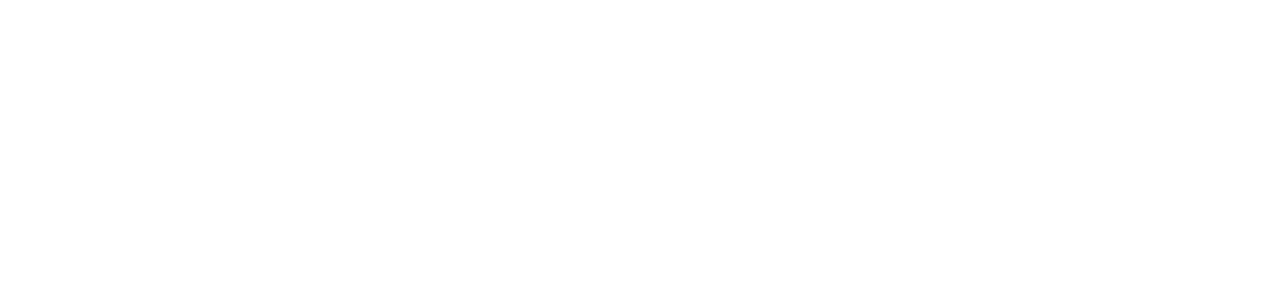
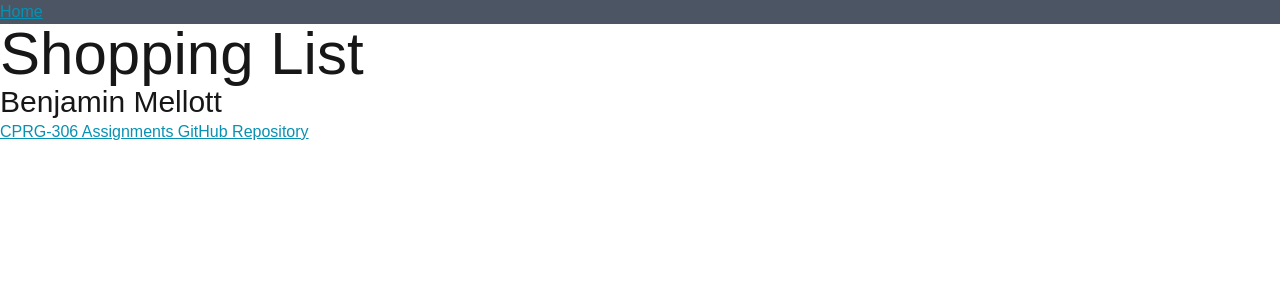
Before and after one commit to Hmmm-8938/cprg306-assignments, a Next.js app: page /week-2 in a window 1280 px wide. Shown: the top 300 px of the page. Built offline with nearby package versions, Linux system fonts and the light colour scheme.

Commit message:
Week 2 Assignment Completed
I have completed the requirements for the Week 2 Assignment + Added an extra component for a menu bar for a quick way back to the home page.

```diff
--- /dev/null
+++ b/app/_components/menu-bar.js
@@ -0,0 +1,11 @@
+import Link from "next/link";
+
+export default function MenuBar()
+{
+    return(
+        <div className="bg-gray-600">
+
+            <Link href="../" className="underline text-cyan-600 hover:text-cyan-950">Home</Link>
+        </div>
+    )
+}
--- a/app/page.js
+++ b/app/page.js
@@ -1,7 +1,16 @@
+import Link from "next/link";
+
 export default function Home() {
+
+  const stars = "*".repeat(109);
   return (
     <main>
+      <h1 className="text-6xl">CPRG 306: Web Development 2 - Assignments</h1>
+      <h2 className="text-3xl">{stars}</h2>
 
+      <ul>
+        <li className="text-2xl text-cyan-600 hover:text-cyan-950"><Link href="./week-2">Week #2 Assignment</Link></li>
+      </ul>
     </main>
   );
 }
--- a/app/week-2/page.js
+++ b/app/week-2/page.js
@@ -1,8 +1,13 @@
+import MenuBar from "../_components/menu-bar";
+import StudentInfo from "./student-info";
+
 export default function ShoppingList()
 {
     return(
         <main>
-
+            <MenuBar/>
+            <h1 className="text-6xl">Shopping List</h1>
+            <StudentInfo/>
         </main>
     )
 }
--- /dev/null
+++ b/app/week-2/student-info.js
@@ -0,0 +1,11 @@
+import Link from "next/link";
+
+export default function StudentInfo()
+{
+    return(
+        <div>
+            <p className="text-3xl">Benjamin Mellott</p>
+            <Link href="https://github.com/Hmmm-8938/cprg306-assignments" className="underline text-cyan-600 hover:text-cyan-950">CPRG-306 Assignments GitHub Repository</Link>
+        </div>
+    )
+}
```
